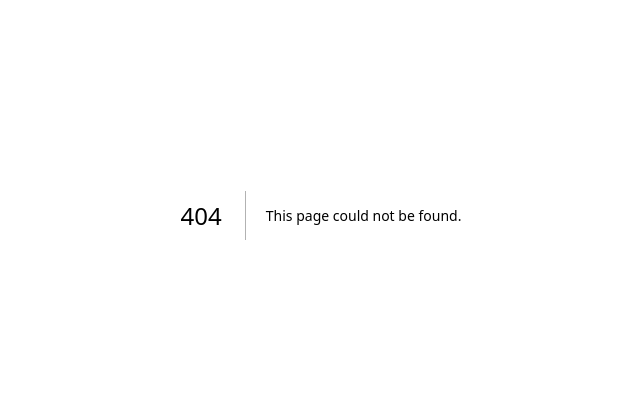
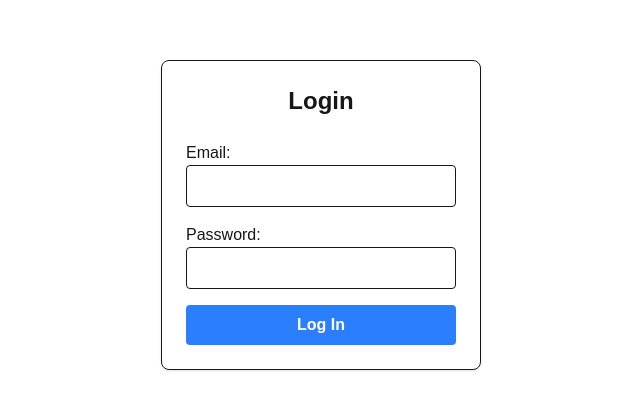
Before and after one commit to shahdalg/ethical-careers, a Next.js app in the folder ethical-careers/: page /login in a window 1280 px wide. Before the commit this address had no page. Shown: the part 185-594 px from the top of the page, without its empty margins (319-959 px from the left). Built offline with nearby package versions, Linux system fonts and the light colour scheme.

Commit message:
worked on login page form and landing page

```diff
--- /dev/null
+++ b/ethical-careers/src/app/login/page.tsx
@@ -0,0 +1,53 @@
+"use client"; // 👈 must be the very first line
+
+import { useState } from "react";
+
+export default function LoginPage() {
+  const [email, setEmail] = useState("");
+  const [password, setPassword] = useState("");
+
+  const handleSubmit = (e) => {
+    e.preventDefault();
+    alert(`Welcome, ${email}!`);
+  };
+
+  return (
+    <main className="flex flex-col items-center justify-center min-h-screen">
+      <form
+        onSubmit={handleSubmit}
+        className="flex flex-col gap-4 border p-6 rounded-lg shadow w-80"
+      >
+        <h2 className="text-2xl font-semibold text-center mb-2">Login</h2>
+
+        <label className="flex flex-col">
+          Email:
+          <input
+            type="email"
+            value={email}
+            onChange={(e) => setEmail(e.target.value)}
+            required
+            className="border p-2 rounded"
+          />
+        </label>
+
+        <label className="flex flex-col">
+          Password:
+          <input
+            type="password"
+            value={password}
+            onChange={(e) => setPassword(e.target.value)}
+            required
+            className="border p-2 rounded"
+          />
+        </label>
+
+        <button
+          type="submit"
+          className="bg-blue-500 hover:bg-blue-600 text-white font-semibold py-2 rounded"
+        >
+          Log In
+        </button>
+      </form>
+    </main>
+  );
+}
--- a/ethical-careers/src/app/page.tsx
+++ b/ethical-careers/src/app/page.tsx
@@ -4,7 +4,6 @@ export default function Home() {
       <a
         href = "/login"
         className="fixed top-6 right-6 bg-green-700 text-white px-6 py-3 rounded-lg hover:bg-green-300 transition"
-
       >
         Login
       </a>
```
